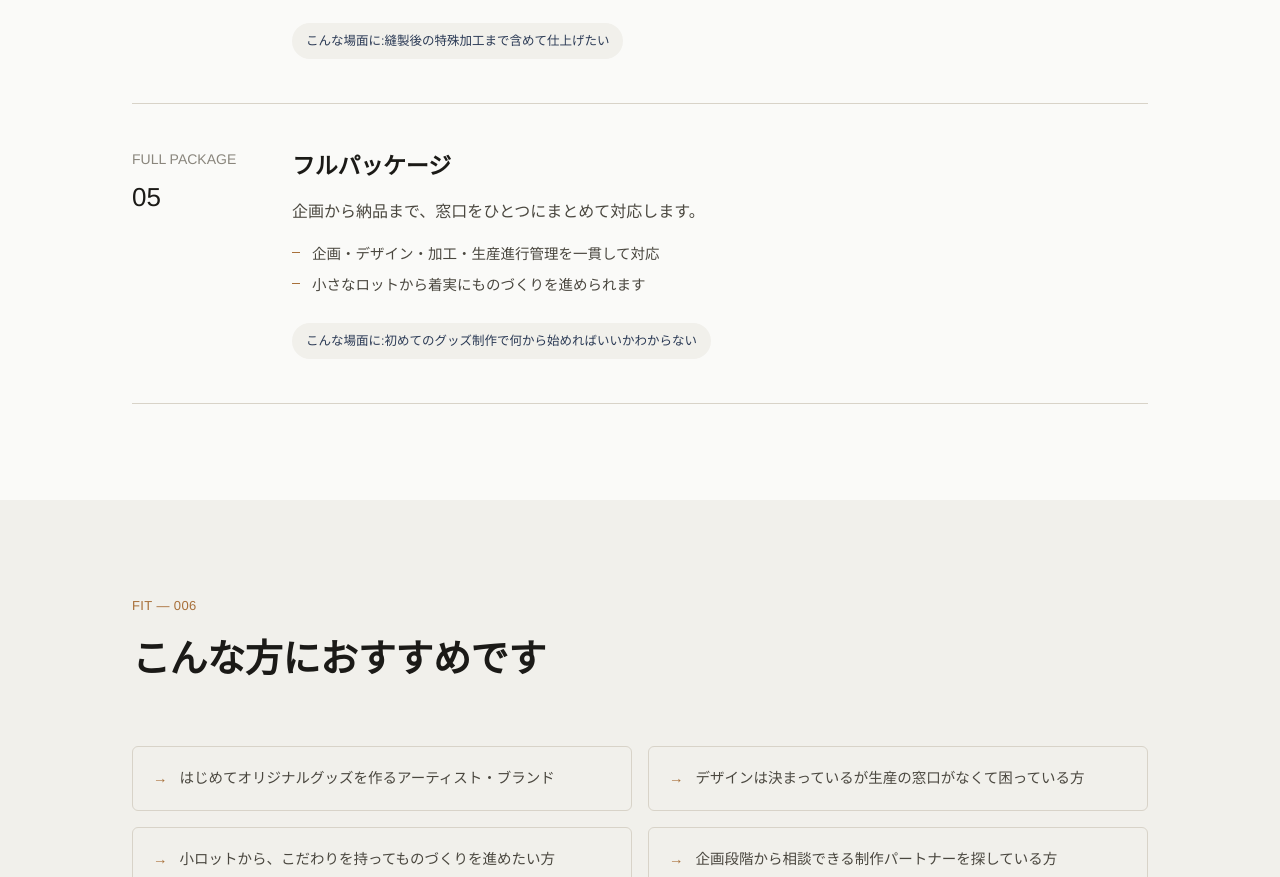
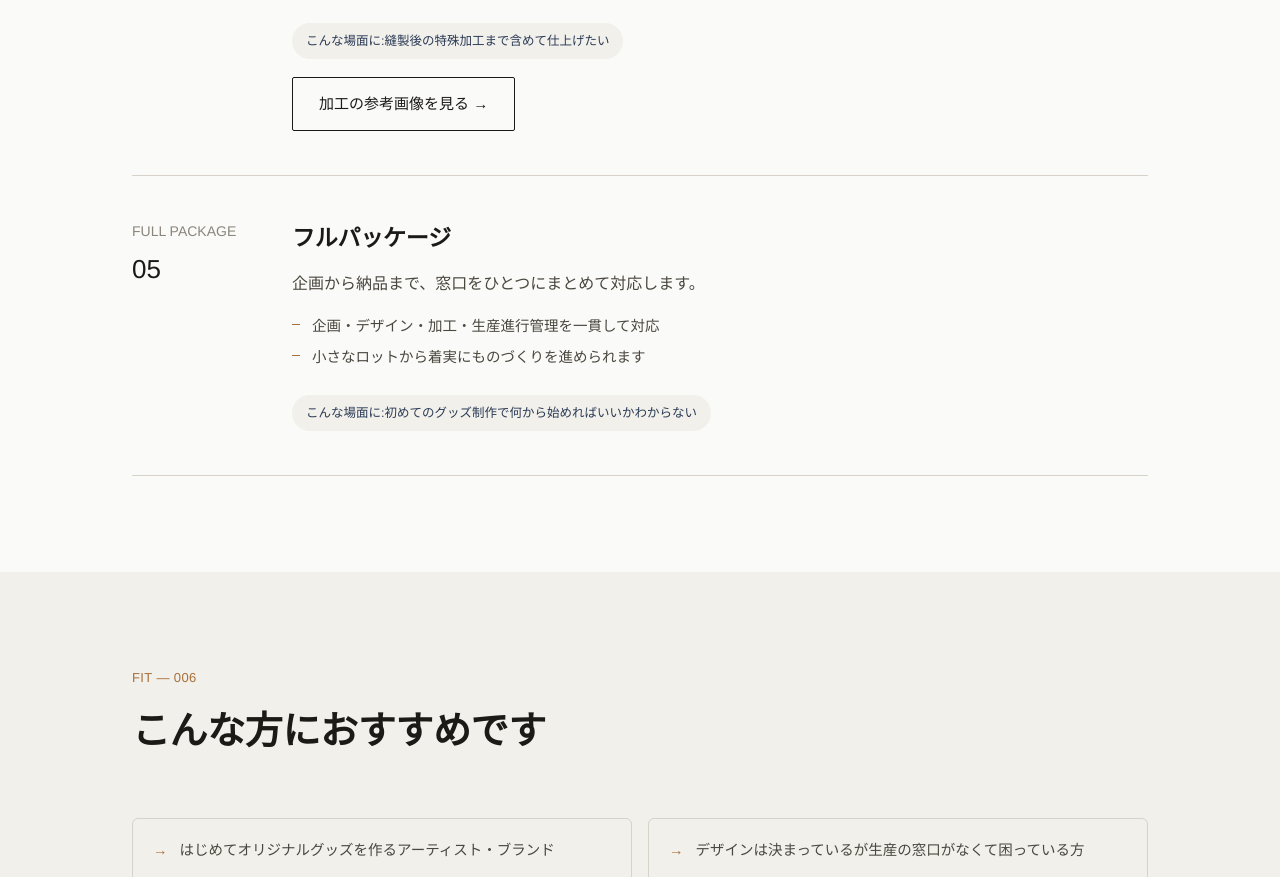
Before and after one commit to Serot-Prod/Serotonin-Production, a plain HTML site: page production.html in a window 1280 px wide. Shown: the part 1754-2631 px from the top of the page. Drawn offline with Linux system fonts and the light colour scheme.

Commit message:
Add files via upload

```diff
--- a/production.html
+++ b/production.html
@@ -91,6 +91,9 @@
             <li>パーツ取り付け</li>
           </ul>
           <span class="scene">こんな場面に:縫製後の特殊加工まで含めて仕上げたい</span>
+          <div style="margin-top:18px;">
+            <a href="rework.html" class="btn btn-outline">加工の参考画像を見る →</a>
+          </div>
         </div>
       </div>
 
```
